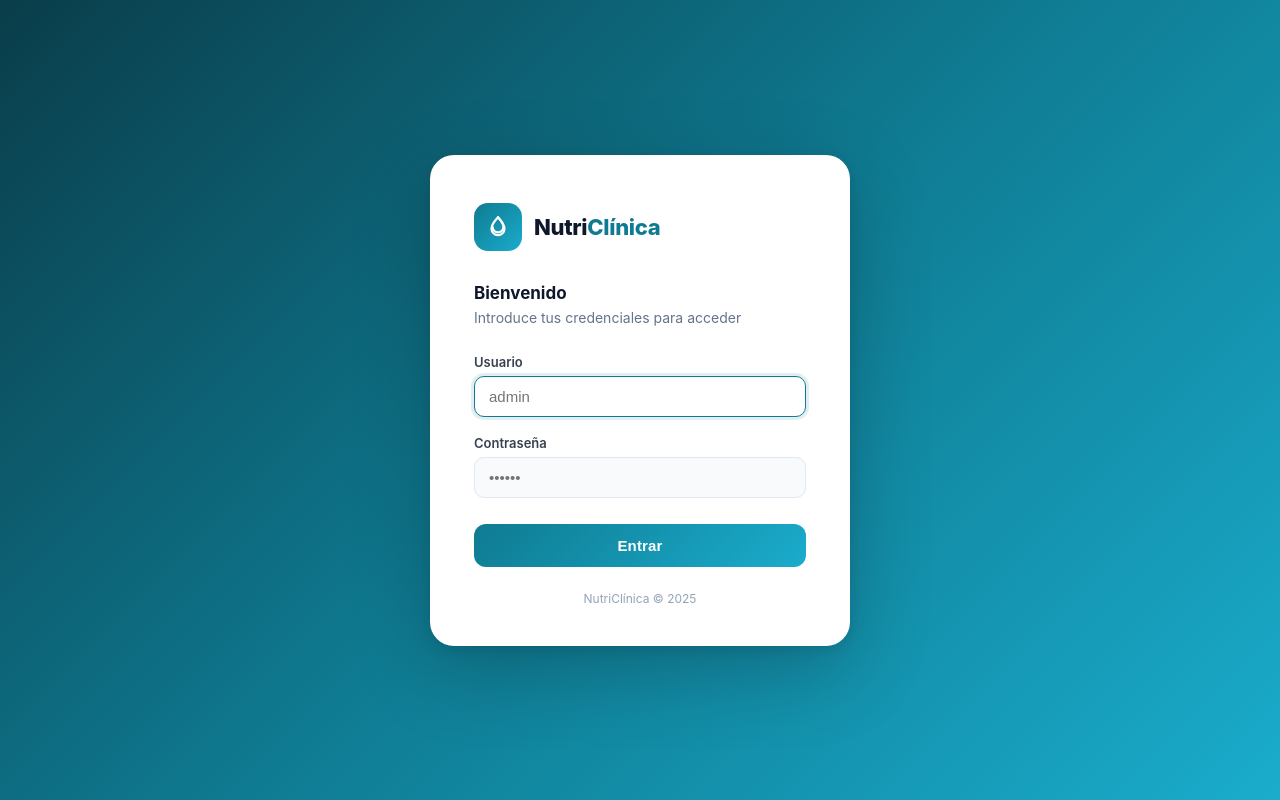
After one commit to rechedev9/nutriclinica-app, a Flask app: page /login in a window 1280 px wide. The commit adds this page. Run offline with Flask 3, Linux system fonts and the light colour scheme.

Commit message:
feat(auth): añadir login con sesion Flask y pagina de acceso
- Login en /login (usuario: admin, pass: admin) con sesion Flask
- Ruta principal protegida con @login_required
- Pagina login.html con diseño NutriClinica y animacion de entrada
- Boton Salir en el header que destruye la sesion

Co-Authored-By: Claude Sonnet 4.6 <noreply@anthropic.com>

```diff
--- a/app.py
+++ b/app.py
@@ -1,6 +1,7 @@
-from flask import Flask, request, jsonify, send_file, render_template, send_from_directory
+from flask import Flask, request, jsonify, send_file, render_template, send_from_directory, session, redirect, url_for
 import sqlite3, os, uuid, io, unicodedata, shutil
 from datetime import datetime
+from functools import wraps
 import openpyxl
 from openpyxl.styles import Font, PatternFill, Alignment
 
@@ -14,6 +15,17 @@ def nombre_a_carpeta(nombre):
 
 app      = Flask(__name__)
 app.config['TEMPLATES_AUTO_RELOAD'] = True
+app.secret_key = 'nutriclinica-secret-2025'
+
+USUARIOS = {'admin': 'admin'}
+
+def login_required(f):
+    @wraps(f)
+    def decorated(*args, **kwargs):
+        if not session.get('logged_in'):
+            return redirect(url_for('login'))
+        return f(*args, **kwargs)
+    return decorated
 BASE_DIR = os.path.dirname(os.path.abspath(__file__))
 DB_PATH  = os.path.join(BASE_DIR, 'bbdd', 'pacientes.db')
 FOTOS_DIR = os.path.join(BASE_DIR, 'fotos')
@@ -94,7 +106,26 @@ def init_db():
 
 # ─── RUTAS PRINCIPALES ────────────────────────────────────────────────────────
 
+@app.route('/login', methods=['GET', 'POST'])
+def login():
+    error = None
+    if request.method == 'POST':
+        user = request.form.get('usuario', '')
+        pwd  = request.form.get('password', '')
+        if USUARIOS.get(user) == pwd:
+            session['logged_in'] = True
+            session['usuario']   = user
+            return redirect(url_for('index'))
+        error = 'Usuario o contraseña incorrectos'
+    return render_template('login.html', error=error)
+
+@app.route('/logout')
+def logout():
+    session.clear()
+    return redirect(url_for('login'))
+
 @app.route('/')
+@login_required
 def index():
     return render_template('index.html')
 
--- a/templates/index.html
+++ b/templates/index.html
@@ -370,7 +370,10 @@
       <span class="logo-sub">— Gestión de pacientes en nutrición</span>
     </div>
   </div>
-  <div></div>
+  <a href="/logout" style="display:flex;align-items:center;gap:7px;color:rgba(255,255,255,0.8);font-size:13px;font-weight:600;text-decoration:none;padding:6px 12px;border-radius:8px;border:1px solid rgba(255,255,255,0.25);transition:background .2s" onmouseover="this.style.background='rgba(255,255,255,0.15)'" onmouseout="this.style.background='transparent'">
+    <svg width="15" height="15" viewBox="0 0 24 24" fill="none" stroke="currentColor" stroke-width="2.2" stroke-linecap="round" stroke-linejoin="round"><path d="M9 21H5a2 2 0 0 1-2-2V5a2 2 0 0 1 2-2h4"/><polyline points="16 17 21 12 16 7"/><line x1="21" y1="12" x2="9" y2="12"/></svg>
+    Salir
+  </a>
 </header>
 <div class="sidebar-backdrop" id="sidebarBackdrop" onclick="toggleSidebar()"></div>
 
--- /dev/null
+++ b/templates/login.html
@@ -0,0 +1,176 @@
+<!DOCTYPE html>
+<html lang="es">
+<head>
+  <meta charset="UTF-8">
+  <meta name="viewport" content="width=device-width, initial-scale=1.0">
+  <title>NutriClínica — Acceso</title>
+  <style>
+    *, *::before, *::after { box-sizing: border-box; margin: 0; padding: 0; }
+
+    body {
+      font-family: -apple-system, BlinkMacSystemFont, 'Segoe UI', sans-serif;
+      background: linear-gradient(135deg, #0a3d4a 0%, #0F7B92 50%, #1aaccc 100%);
+      min-height: 100vh;
+      display: flex;
+      align-items: center;
+      justify-content: center;
+    }
+
+    .card {
+      background: white;
+      border-radius: 24px;
+      padding: 48px 44px 40px;
+      width: 100%;
+      max-width: 420px;
+      box-shadow: 0 24px 80px rgba(0,0,0,0.22), 0 4px 16px rgba(0,0,0,0.10);
+      animation: fadeUp 0.5s cubic-bezier(.22,.68,0,1.2) both;
+    }
+
+    @keyframes fadeUp {
+      from { opacity: 0; transform: translateY(24px); }
+      to   { opacity: 1; transform: translateY(0); }
+    }
+
+    .logo {
+      display: flex;
+      align-items: center;
+      gap: 12px;
+      margin-bottom: 32px;
+    }
+
+    .logo-icon {
+      width: 48px;
+      height: 48px;
+      background: linear-gradient(135deg, #0F7B92, #1aaccc);
+      border-radius: 14px;
+      display: flex;
+      align-items: center;
+      justify-content: center;
+    }
+
+    .logo-text {
+      font-size: 22px;
+      font-weight: 800;
+      color: #0f172a;
+      letter-spacing: -.3px;
+    }
+
+    .logo-text span {
+      color: #0F7B92;
+    }
+
+    h2 {
+      font-size: 17px;
+      font-weight: 700;
+      color: #0f172a;
+      margin-bottom: 6px;
+    }
+
+    .subtitle {
+      font-size: 14px;
+      color: #64748b;
+      margin-bottom: 28px;
+    }
+
+    .field {
+      margin-bottom: 18px;
+    }
+
+    label {
+      display: block;
+      font-size: 13px;
+      font-weight: 600;
+      color: #374151;
+      margin-bottom: 6px;
+    }
+
+    input {
+      width: 100%;
+      padding: 11px 14px;
+      border: 1.5px solid #e2e8f0;
+      border-radius: 10px;
+      font-size: 15px;
+      color: #0f172a;
+      background: #f8fafc;
+      transition: border-color .2s, box-shadow .2s;
+      outline: none;
+    }
+
+    input:focus {
+      border-color: #0F7B92;
+      box-shadow: 0 0 0 3px rgba(15,123,146,.12);
+      background: white;
+    }
+
+    .error {
+      background: #fef2f2;
+      border: 1px solid #fecaca;
+      color: #dc2626;
+      font-size: 13px;
+      font-weight: 500;
+      padding: 10px 14px;
+      border-radius: 8px;
+      margin-bottom: 18px;
+    }
+
+    button[type="submit"] {
+      width: 100%;
+      padding: 13px;
+      background: linear-gradient(135deg, #0F7B92, #1aaccc);
+      color: white;
+      font-size: 15px;
+      font-weight: 700;
+      border: none;
+      border-radius: 12px;
+      cursor: pointer;
+      margin-top: 8px;
+      transition: opacity .2s, transform .1s;
+      letter-spacing: .01em;
+    }
+
+    button[type="submit"]:hover  { opacity: .92; }
+    button[type="submit"]:active { transform: scale(.98); }
+
+    .footer {
+      text-align: center;
+      margin-top: 24px;
+      font-size: 12px;
+      color: #94a3b8;
+    }
+  </style>
+</head>
+<body>
+  <div class="card">
+    <div class="logo">
+      <div class="logo-icon">
+        <svg width="26" height="26" viewBox="0 0 24 24" fill="none" stroke="white" stroke-width="2" stroke-linecap="round" stroke-linejoin="round">
+          <path d="M12 3s6 6.4 6 10.5a6 6 0 0 1-12 0C6 9.4 12 3 12 3z"/>
+          <path d="M12 3c2.5 3 5 5.5 5 9a5 5 0 0 1-10 0"/>
+        </svg>
+      </div>
+      <div class="logo-text">Nutri<span>Clínica</span></div>
+    </div>
+
+    <h2>Bienvenido</h2>
+    <p class="subtitle">Introduce tus credenciales para acceder</p>
+
+    {% if error %}
+    <div class="error">{{ error }}</div>
+    {% endif %}
+
+    <form method="POST" action="/login">
+      <div class="field">
+        <label for="usuario">Usuario</label>
+        <input type="text" id="usuario" name="usuario" placeholder="admin" autocomplete="username" autofocus>
+      </div>
+      <div class="field">
+        <label for="password">Contraseña</label>
+        <input type="password" id="password" name="password" placeholder="••••••">
+      </div>
+      <button type="submit">Entrar</button>
+    </form>
+
+    <div class="footer">NutriClínica &copy; 2025</div>
+  </div>
+</body>
+</html>
```
